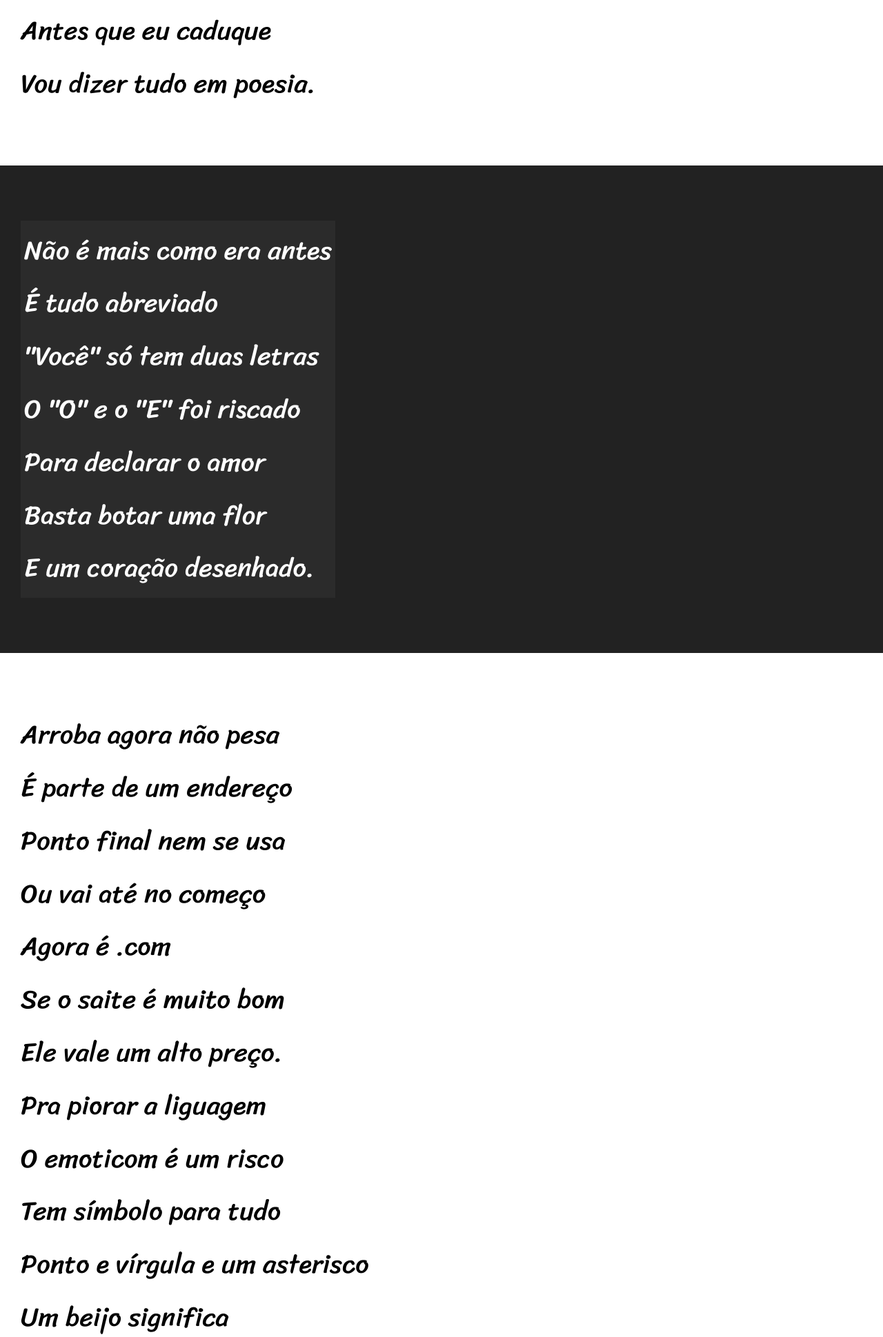
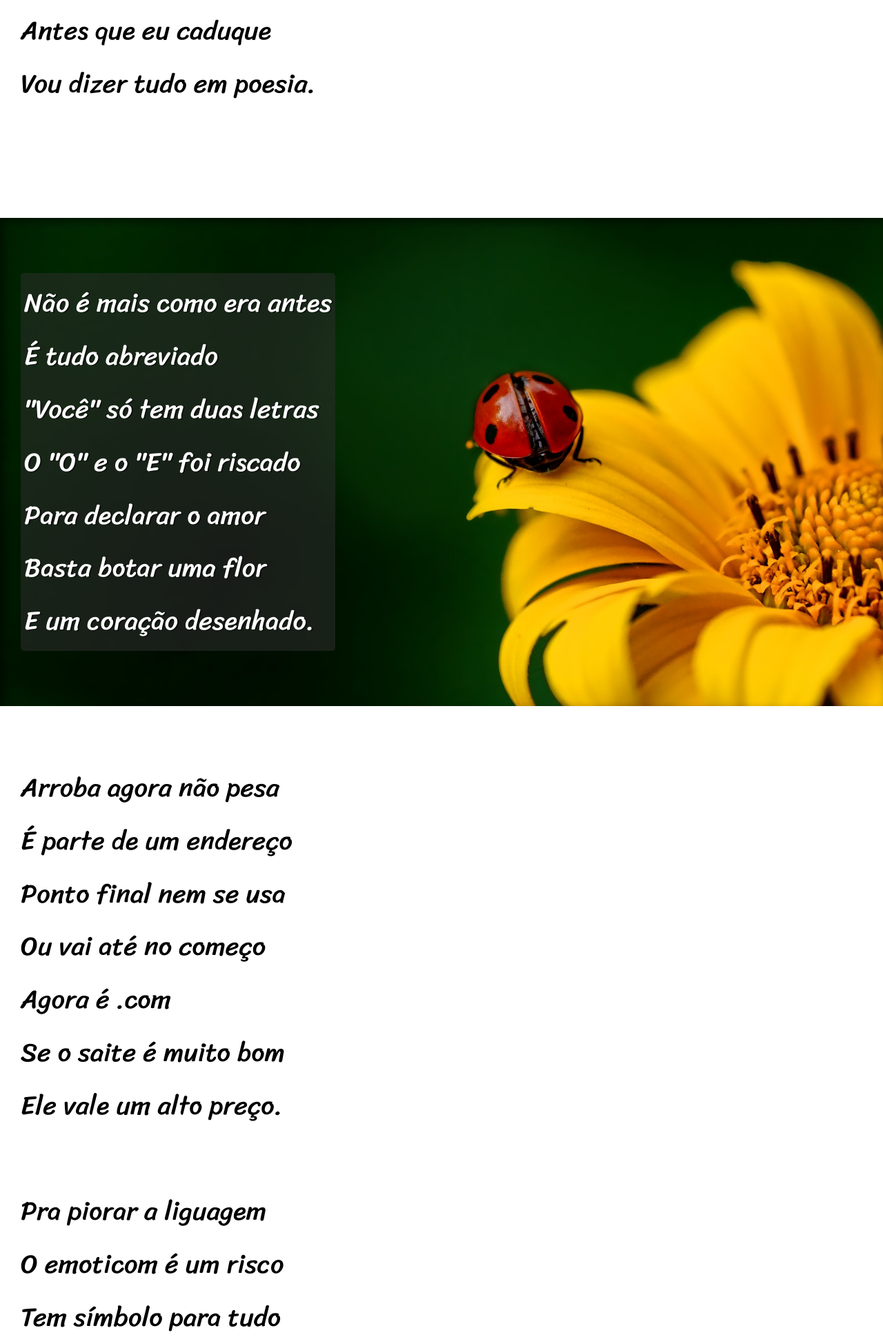
Before and after one commit to AnaClara-Amorim/Estudos, a PHP site: page / in a window 1280 px wide. Shown: the part 718-2657 px from the top of the page at 69% size. Run offline with PHP 8.4, Linux system fonts and the light colour scheme.

Commit message:
Finalização do projeto

```diff
--- a/HTML5-e-CSS3-Curso-em-Vídeo/desafios/d012/estilo/style.css
+++ b/HTML5-e-CSS3-Curso-em-Vídeo/desafios/d012/estilo/style.css
@@ -13,7 +13,6 @@
 * {
     margin: 0px;
     padding: 0px;
-
 }
 
 html, body {
@@ -58,6 +57,10 @@ section {
     font-size: 3vw;
 }
 
+section > p {
+    padding-bottom: 2em;
+}
+
 .normal {
     background-color: white;
     color: black;
@@ -66,12 +69,27 @@ section {
 .imagem {
     background-color: rgb(34, 34, 34);
     color: white;
+    box-shadow: inset 6px 6px 13px 0px rgba(0, 0, 0, 0.494); /*inset é para dentro*/
+    background-size: cover;
+    background-attachment: fixed; /*para dar o efeito paralax*/
 }
 
 section.imagem > p {
     display: inline-block;
     padding: 5px;
-    background-color: rgba(46, 46, 46, 0.762);
+    background-color: rgba(46, 46, 46, 0.528);
+    border-radius: 5px;
+    text-shadow: 2px 1px 0px rgba(0, 0, 0, 0.543);
+}
+
+#img01 {
+    background-image: url('../imagens/background001.jpg');
+    background-position: right center;
+}
+
+#img02 {
+    background-image: url('../imagens/background002.jpg');
+    background-size: cover;
 }
 
 footer {
--- a/HTML5-e-CSS3-Curso-em-Vídeo/desafios/d012/index.html
+++ b/HTML5-e-CSS3-Curso-em-Vídeo/desafios/d012/index.html
@@ -25,7 +25,7 @@
         </p>
     </section>
 
-    <section class="imagem">
+    <section class="imagem" id="img01">
         <p>
             Não é mais como era antes <br>
             É tudo abreviado <br>
@@ -58,7 +58,7 @@
         </p>
     </section>
 
-    <section class="imagem">
+    <section class="imagem" id="img02">
         <p>
             Tenho saudade das cartas <br>
             Escritas com a própria mão <br>
```
